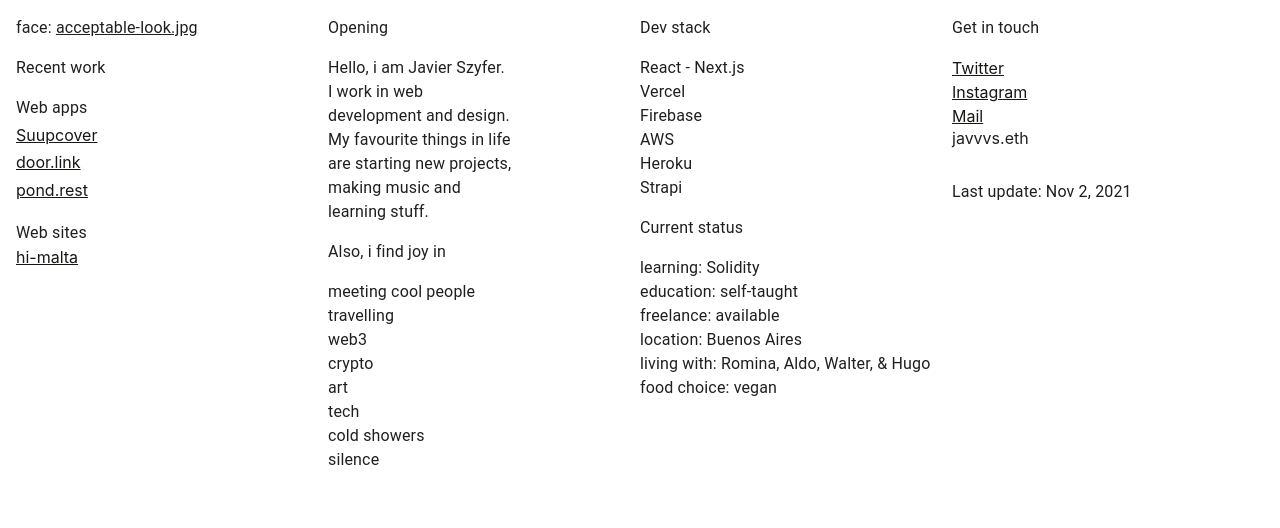
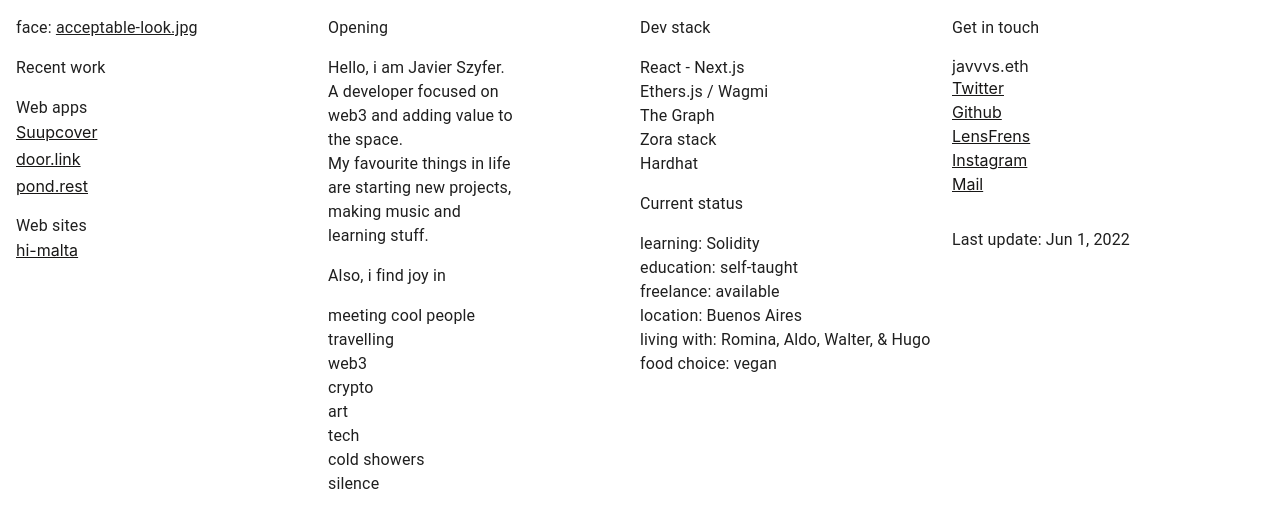
Before and after one commit to Javier-Szyfer/personal, a Next.js app: page / in a window 1280 px wide. Shown: the top 528 px of the page. Built offline with nearby package versions, Linux system fonts and the light colour scheme.

Commit message:
updateJune2022

```diff
--- a/pages/index.js
+++ b/pages/index.js
@@ -34,6 +34,7 @@ const useStyles = makeStyles((theme) => ({
   webApps: {
     display: "flex",
     flexDirection: "column",
+    gap: ".2rem",
   },
   smMtop: {
     [theme.breakpoints.down("xs")]: {
@@ -81,6 +82,7 @@ export default function Home() {
             <Box className={classes.marginB}>
               <Typography variant="body1"> Web apps</Typography>
               <Box className={classes.webApps}>
+                <div>
                   <a
                     href="https://suupcover.com/"
                     rel="noopener"
@@ -89,6 +91,8 @@ export default function Home() {
                   >
                     Suupcover
                   </a>
+                </div>
+                <div>
                   <a
                     href="https://www.door.link/"
                     rel="noopener"
@@ -97,6 +101,8 @@ export default function Home() {
                   >
                     door.link
                   </a>
+                </div>
+                <div>
                   <a
                     href="https://www.pond.rest/"
                     rel="noopener"
@@ -105,11 +111,11 @@ export default function Home() {
                   >
                     pond.rest
                   </a>
+                </div>
               </Box>
             </Box>
             <Box>
               <Typography variant="body1">Web sites</Typography>
-
               <a
                 href="https://www.hi-malta.com/"
                 rel="noopener"
@@ -126,9 +132,9 @@ export default function Home() {
               Opening
             </Typography>
             <Typography variant="h1">
-              Hello, i am Javier Szyfer. <br /> I work in web development and
-              design. <br /> My favourite things in life are starting new
-              projects, making music and learning stuff.
+              Hello, i am Javier Szyfer. <br /> A developer focused on web3 and
+              adding value to the space. <br /> My favourite things in life are
+              starting new projects, making music and learning stuff.
             </Typography>
             <Typography variant="body1" className={classes.marginTop}>
               Also, i find joy in
@@ -147,12 +153,11 @@ export default function Home() {
           </Typography>
           <Typography variant="body1" className={classes.marginTop}>
             React - Next.js <br />
-            Vercel <br />
-            Firebase <br />
-            AWS <br />
-            Heroku
+            Ethers.js / Wagmi <br />
+            The Graph <br />
+            Zora stack <br />
+            Hardhat
             <br />
-            Strapi <br />
           </Typography>
           <Typography variant="body1" className={classes.marginTop}>
             Current status
@@ -173,12 +178,27 @@ export default function Home() {
             Get in touch
           </Typography>
           <Box className={classes.flexCol}>
+            <span>javvvs.eth</span>
             <a
               href="https://twitter.com/javvvs_"
               rel="noopener"
               target="_blank"
             >
               Twitter
+            </a>
+            <a
+              href="https://github.com/Javier-Szyfer"
+              rel="noopener"
+              target="_blank"
+            >
+              Github
+            </a>
+            <a
+              href="https://www.lensfrens.xyz/javvvs.lens"
+              rel="noopener"
+              target="_blank"
+            >
+              LensFrens
             </a>
             <a
               href="https://www.instagram.com/szy_e_"
@@ -190,11 +210,10 @@ export default function Home() {
             <a href="mailto:hello@javier.onl" rel="noopener" target="_blank">
               Mail
             </a>
-            <span>javvvs.eth</span>
           </Box>
-          <Typography variant="body1" className={classes.marginTop}>
-            Last update: Nov 2, 2021
-          </Typography>
+          <div className={classes.marginTop}>
+            <Typography variant="body1">Last update: Jun 1, 2022</Typography>
+          </div>
         </Grid>
       </Grid>
     </main>
```
Lines whose indentation alone changed are shown as unchanged.
